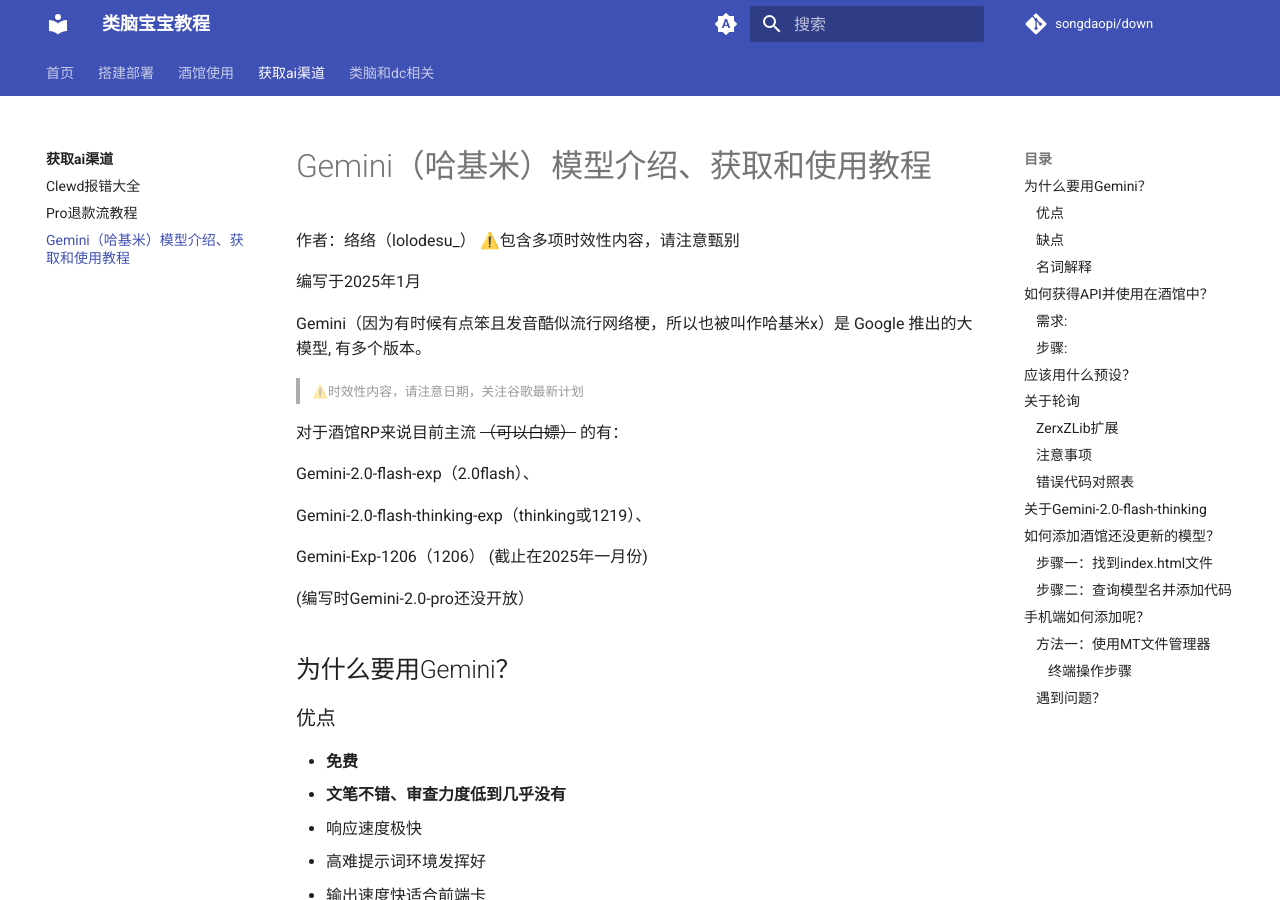
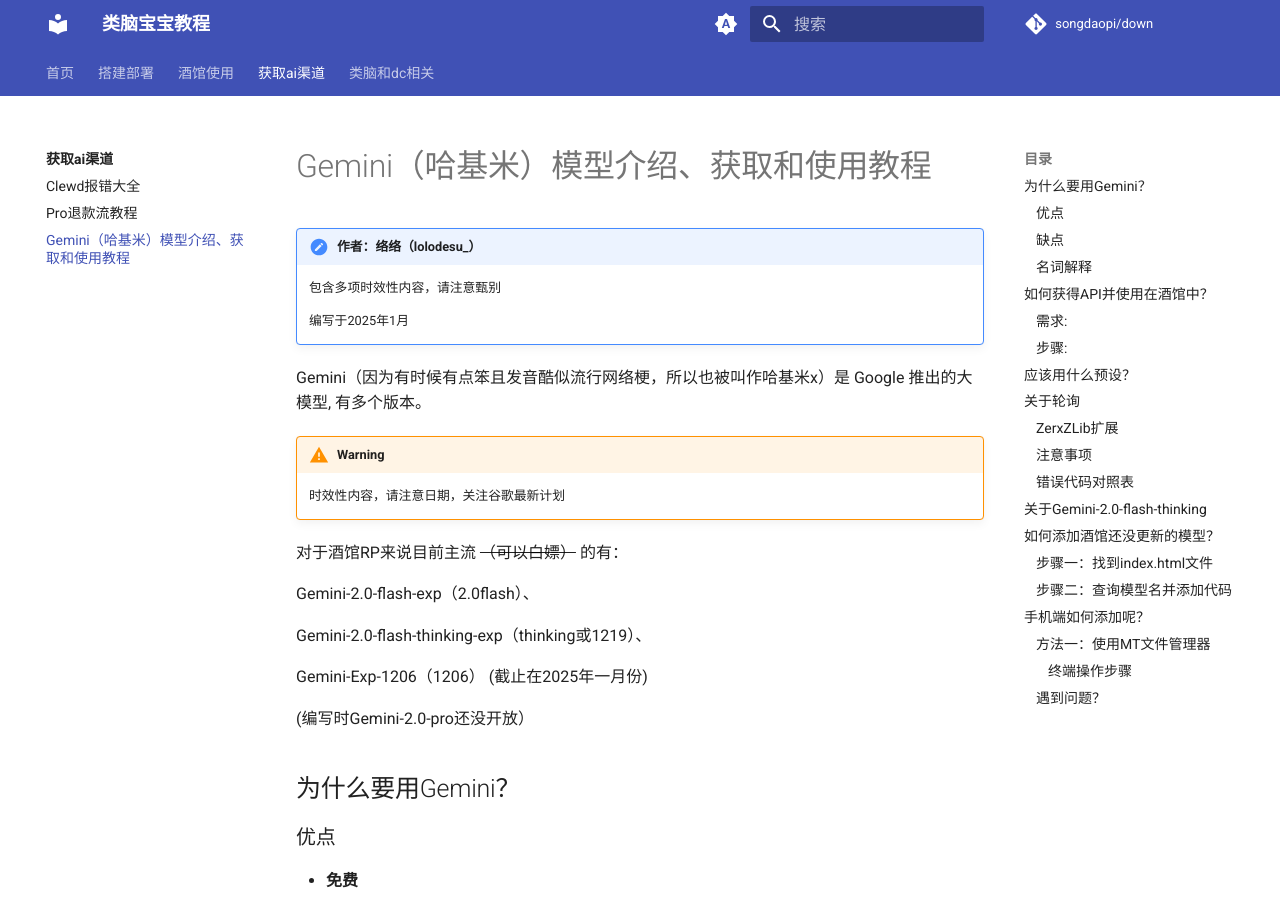
Before and after one commit to supmamamamma/baoleinao, an MkDocs documentation site: the page built from docs/get_ai/Gemini.md, in a window 1280 px wide and 900 px high. Built offline with MkDocs 1.6.1 and Material for MkDocs 9.7.7, drawn with Linux system fonts in a browser that asks for light colours; comment, search, counter and statistics services are not loaded; some of the changed text lies outside the part shown.

Commit message:
更新教程

````diff
--- a/docs/get_ai/Gemini.md
+++ b/docs/get_ai/Gemini.md
@@ -1,13 +1,17 @@
 # Gemini（哈基米）模型介绍、获取和使用教程
 
-作者：络络（lolodesu_）
-⚠️包含多项时效性内容，请注意甄别
+!!!note "作者：络络（lolodesu_）"
 
-编写于2025年1月
+      包含多项时效性内容，请注意甄别
+
+      编写于2025年1月
 
 
 Gemini（因为有时候有点笨且发音酷似流行网络梗，所以也被叫作哈基米x）是 Google 推出的大模型, 有多个版本。
-> <small>⚠️时效性内容，请注意日期，关注谷歌最新计划</small>
+
+!!! warning
+
+      时效性内容，请注意日期，关注谷歌最新计划
 
 对于酒馆RP来说目前主流 ~~（可以白嫖）~~ 的有：
 
@@ -60,12 +64,12 @@ Gemini是免费的，并且申请起来非常简单，**需要拥有闲置的谷
 3. 或者购买谷歌号：也可以另行自己购买谷歌号，价格在1.5元左右，这里不放任何渠道请自行寻找。
 4. 登录申请 Gmeini API 网站 <https://aistudio.google.com/apikey>  ，查看右上角是否是你的谷歌小号，如果不是请切换。（第一此进入可能会有一个用户协议勾选同意界面，同意就行啦。记得注意代理地址，若地址为香港会导致无法访问此页面）
 
-<img src="Picture-1.png" width="600"/>
+![img](gemini/Picture-1.png){ loading=lazy }
 
 5. 点击蓝色的**密钥创建API密钥（Creat API KEY)**按钮。
 6. 在搜索栏中创建新项目或者选择默认项目、点击蓝色的密钥（创建密钥按钮）
 
-<img src="Picture-2.png" width="600"/>
+![img](gemini/Picture-2.png){ loading=lazy }
 
 7. 点击复制，这就是你的api，非常简单吧？（api会保留在这个网站下方，请记住或者收藏来方便下次查找）
 8. 如果一个api不够你使用，建议创建**多个谷歌账号**申请api来进行轮询使用
@@ -74,11 +78,13 @@ Gemini是免费的，并且申请起来非常简单，**需要拥有闲置的谷
 
 在酒馆中选择Google AI Studio，并填入API Key（和openai不同的是，测试按钮无法测试属于正常，可以通过测试消息按钮进行测试）（来自@NeilYuan:不能使用记得打开翻墙软件的TUN模式，或者更改sillytavern根目录下的config文件中的proxy。）
 
-<img src="Picture-3.png" width="600"/>
+![img](gemini/Picture-3.png){ loading=lazy }
 
 **附录1：**
 
-> <small>⚠️时效性内容，请注意日期，关注谷歌最新计划</small>
+!!! warning
+
+      ⚠️时效性内容，请注意日期，关注谷歌最新计划
 
 |**来自@Neil Yuan提供的数据（来自[Google ai studio](https://ai.google.dev/gemini-api/docs/models/gemini?hl=zh-cn) ）**||
 | :- | :- |
@@ -95,9 +101,9 @@ Gemini是免费的，并且申请起来非常简单，**需要拥有闲置的谷
 
 （注意，在变为free之前立刻使用可能会报错）
 
-<img src="Picture-4.png" width="300"/>
+![img](gemini/Picture-4.png){ loading=lazy }
 
-<img src="Picture-5.png" width="300"/>
+![img](gemini/Picture-5.png){ loading=lazy }
 
 ## 应该用什么预设？
 千万**不要使用Claude的预设**，而是单独在预设、破限区中寻找Gemini的专属预设（可以勾选tag或者使用搜索bot，非常推荐使用搜索bot）
@@ -139,9 +145,10 @@ Gemini是免费的，并且申请起来非常简单，**需要拥有闲置的谷
 **【此内容来源于ZerxZ，未经授权，如有侵权请联系我或samb进行删除，discord：@lolodesu\_】**
 
 ## 关于Gemini-2.0-flash-thinking
-> <small>⚠️时效性内容，请注意日期，关注谷歌最新计划</small>
 
-此内容编写于2025年1月时，具有一定时效性，如果你查看的日期相对较晚，请仔细调查你所在的时间是否具有有效性。
+!!! warning "时效性内容，请注意日期，关注谷歌最新计划"
+
+      此内容编写于2025年1月时，具有一定时效性，如果你查看的日期相对较晚，请仔细调查你所在的时间是否具有有效性。
 
 此模型目前具有**经常输出俄语、西班牙语等其他文字的问题，是谷歌官方的bug**，不是你的问题也不是预设和酒馆的问题。
 
@@ -150,7 +157,8 @@ Gemini是免费的，并且申请起来非常简单，**需要拥有闲置的谷
 以及预览阶段的上下文上限是 32K （32000），记得改小你酒馆聊天预设设置的上下文大小以避免 413/400 等错误。
 
 ## 如何添加酒馆还没更新的模型？
-> <small>⚠️接下来的步骤较难，更推荐你使用编写好的脚本</small>
+
+接下来的步骤较难，更推荐你使用编写好的脚本
 https://github.com/LenAnderson/SillyTavern-CustomModels
 
 ### 步骤一：找到index.html文件
@@ -170,14 +178,14 @@ gemini-exp-1206
 
 关于模型更新新闻欢迎浏览类脑频道
 
-<img src="Picture-6.png" width="600"/>
+![img](gemini/Picture-6.png){ loading=lazy }
 
 ## 手机端如何添加呢？
 
 ### 方法一：使用MT文件管理器
 简单的方法就是下载MT文件管理器并连接Termux，非常简单我不会写详细的教程，放一下正常人类都能懂的教程啦
 
-<img src="Picture-7.png" width="600"/>
+![img](gemini/Picture-7.png){ loading=lazy }
 
 软件在哪里下载？懂得下载Discord的你应该知道怎么下载软件，我推荐在浏览器搜索coolapk下载酷安来找到MT文件管理器。
 
@@ -222,7 +230,7 @@ root@lolo:~/SillyTavern/public#nano index.html
 
 哇...进入了一个很高级很黑客的界面呢，也许下次朋友聚会时候你可以打开这个文件假装自己是黑客用来装x（）
 
-<img src="Picture-8.png" width="600"/>
+![img](gemini/Picture-8.png){ loading=lazy }
 
 6. 让我们使用CTRL+F来进行查找吧~！CTRL就在你输入法的上方呢
 
@@ -241,18 +249,18 @@ gemini-exp-1206
 
 就像这样~！
 
-<img src="Picture-9.png" width="600"/>
+![img](gemini/Picture-9.png){ loading=lazy }
 
 8. 就是现在！粘贴！（粘贴后看起来可能像是在前边没对齐，不要慌张这是正常的！只是显示效果）
 ```html
 <option value="gemini-2.0-flash-thinking-exp-01-21">Gemini 2.0 Flash thinking exp 0121</option>
 ```
 
-<img src="Picture-10.png" width="600"/>
+![img](gemini/Picture-10.png){ loading=lazy }
 
 9. 让我按一下HOME来到行首检查一下！
 
-<img src="Picture-11.png" width="600"/>
+![img](gemini/Picture-11.png){ loading=lazy }
 
 10. 太棒了你已经完全编辑好了呢，现在别忘记**保存文件**：
     - 使用CTRL+X来退出并保存
````
